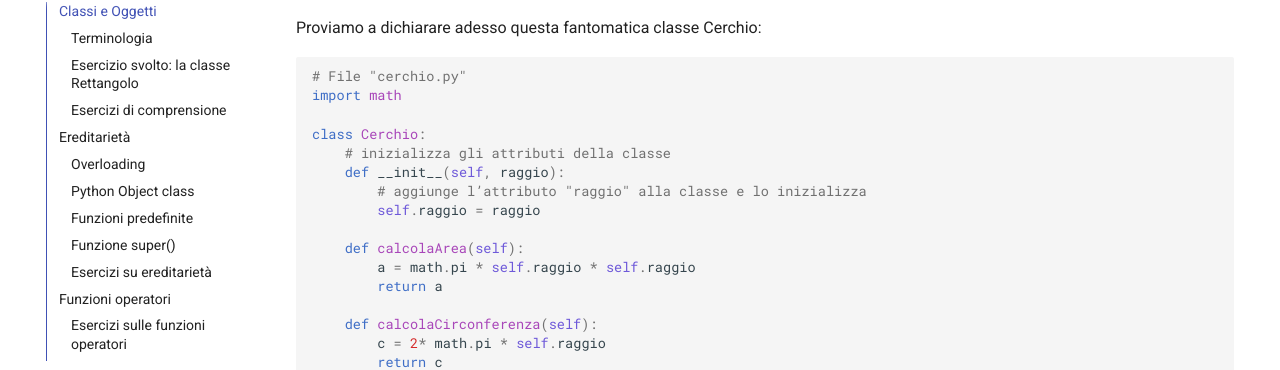
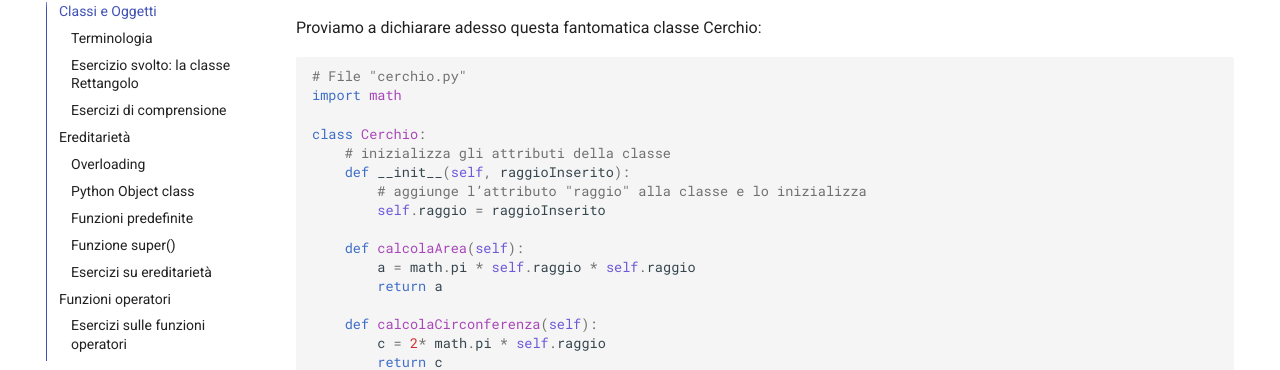
Before and after one commit to adjamhub/pyhandouts, an MkDocs documentation site: the page built from docs/OOP.md, in a window 1280 px wide and 900 px high, scrolled down 1913 px. Shown: the part 97-467 px from the top of the window. Built offline with MkDocs 1.6.1 and Material for MkDocs 9.7.7, drawn with Linux system fonts in a browser that asks for light colours; emoji names are drawn with the system emoji font.

Commit message:
Update OOP.md

```diff
--- a/docs/OOP.md
+++ b/docs/OOP.md
@@ -101,9 +101,9 @@ import math
 
 class Cerchio:
     # inizializza gli attributi della classe
-    def __init__(self, raggio):
+    def __init__(self, raggioInserito):
         # aggiunge l’attributo "raggio" alla classe e lo inizializza
-        self.raggio = raggio
+        self.raggio = raggioInserito
 
     def calcolaArea(self):
         a = math.pi * self.raggio * self.raggio
```
